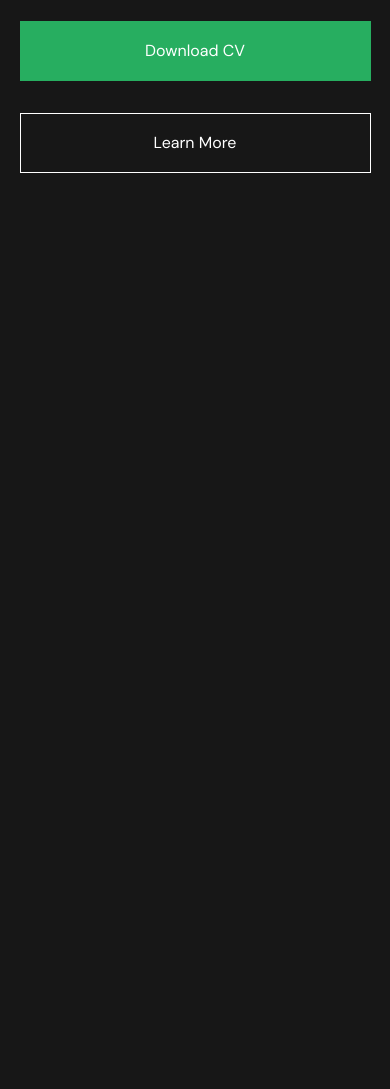
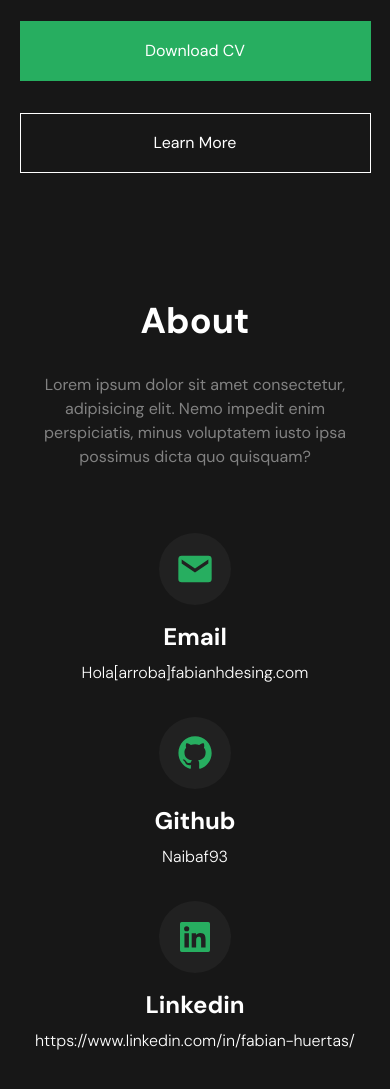
Before and after one commit to Naibaf93/portafolio-animado, a website: page src/index.html in a window 390 px wide. Shown: the part 591-1680 px from the top of the page. Before the commit the page ends 844 px from the top, so only its background shows below. Drawn offline with Linux system fonts and the light colour scheme.

Commit message:
seccion about con estilos y responsive

```diff
--- a/src/css/input.css
+++ b/src/css/input.css
@@ -5,6 +5,16 @@
 @layer base {
     h1, h2, h3, h4, h5, h6 {
         @apply font-bold;
+    }
+}
+
+@layer components {
+    .icons-container {
+        @apply p-4 w-max aspect-square bg-card-color rounded-full
+    }
+
+    .icons {
+        @apply fill-green-color w-10;
     }
 }
 
--- a/src/index.html
+++ b/src/index.html
@@ -37,7 +37,6 @@
                     </li>
                 </ul>
             </nav>
-        </header>
 
             <section class="pt-10 pb-16 md:flex justify-between items-center
             gap-8">
@@ -47,7 +46,7 @@
                 </figure>
 
                 <article class="text-center mt-8 md:w-1/2 md:text-left">
-                <h1 class="text-4xl">Hi, I'm Fabián Huertas.</h1>
+                    <h1 class="text-4xl md:text-5xl">Hi, I'm Fabián Huertas.</h1>
                     <p class="text-gray-color text-xl mt-3 mb-6">Frontend Developer</p>
 
                     <div class="grid grid-cols-[repeat(auto-fit,minmax(170px,1fr))]
@@ -59,6 +58,44 @@
                     </div>
                 </article>
             </section>
+        </header>
+
+        <main>
+            <section class="py-16 text-center">
+                <h2 class="text-4xl md:text-5xl">About</h2>
+                <p class="mt-8 mb-16 leading-normal text-gray-color
+                md:w-4/5 md:mx-auto">Lorem ipsum dolor sit amet consectetur, adipisicing elit. Nemo impedit enim perspiciatis, minus voluptatem iusto ipsa possimus dicta quo quisquam?</p>
+
+                <div class="grid gap-8 justify-center justify-items-center
+                md:grid-cols-3">
+                    <article class="w-max grid justify-items-center">
+                        <div class="icons-container">
+                            <svg xmlns="http://www.w3.org/2000/svg" viewBox="0 0 24 24" class="icons"><path d="M20 4H4a2 2 0 0 0-2 2v12a2 2 0 0 0 2 2h16a2 2 0 0 0 2-2V6a2 2 0 0 0-2-2zm0 4.7-8 5.334L4 8.7V6.297l8 5.333 8-5.333V8.7z"></path></svg>
+                        </div>
+
+                        <h3 class="text-2xl mt-4 mb-2">Email</h3>
+                        <p class="font-light">Hola[arroba]fabianhdesing.com</p>
+                    </article>
+
+                    <article class="w-max grid justify-items-center">
+                        <div class="icons-container">
+                            <svg xmlns="http://www.w3.org/2000/svg" viewBox="0 0 24 24" class="icons"><path fill-rule="evenodd" clip-rule="evenodd" d="M12.026 2c-5.509 0-9.974 4.465-9.974 9.974 0 4.406 2.857 8.145 6.821 9.465.499.09.679-.217.679-.481 0-.237-.008-.865-.011-1.696-2.775.602-3.361-1.338-3.361-1.338-.452-1.152-1.107-1.459-1.107-1.459-.905-.619.069-.605.069-.605 1.002.07 1.527 1.028 1.527 1.028.89 1.524 2.336 1.084 2.902.829.091-.645.351-1.085.635-1.334-2.214-.251-4.542-1.107-4.542-4.93 0-1.087.389-1.979 1.024-2.675-.101-.253-.446-1.268.099-2.64 0 0 .837-.269 2.742 1.021a9.582 9.582 0 0 1 2.496-.336 9.554 9.554 0 0 1 2.496.336c1.906-1.291 2.742-1.021 2.742-1.021.545 1.372.203 2.387.099 2.64.64.696 1.024 1.587 1.024 2.675 0 3.833-2.33 4.675-4.552 4.922.355.308.675.916.675 1.846 0 1.334-.012 2.41-.012 2.737 0 .267.178.577.687.479C19.146 20.115 22 16.379 22 11.974 22 6.465 17.535 2 12.026 2z"></path></svg>                        </div>
+
+                        <h3 class="text-2xl mt-4 mb-2">Github</h3>
+                        <p class="font-light">Naibaf93</p>
+                    </article>
+
+                    <article class="w-max grid justify-items-center">
+                        <div class="icons-container">
+                            <svg xmlns="http://www.w3.org/2000/svg" viewBox="0 0 24 24" class="icons"><path d="M20 3H4a1 1 0 0 0-1 1v16a1 1 0 0 0 1 1h16a1 1 0 0 0 1-1V4a1 1 0 0 0-1-1zM8.339 18.337H5.667v-8.59h2.672v8.59zM7.003 8.574a1.548 1.548 0 1 1 0-3.096 1.548 1.548 0 0 1 0 3.096zm11.335 9.763h-2.669V14.16c0-.996-.018-2.277-1.388-2.277-1.39 0-1.601 1.086-1.601 2.207v4.248h-2.667v-8.59h2.56v1.174h.037c.355-.675 1.227-1.387 2.524-1.387 2.704 0 3.203 1.778 3.203 4.092v4.71z"></path></svg>                        </div>
+
+                        <h3 class="text-2xl mt-4 mb-2">Linkedin</h3>
+                        <p class="font-light">https://www.linkedin.com/in/fabian-huertas/</p>
+                    </article>
+                </div>
+            </section>
+        </main>
+
     </div>
 </body>
 </html>
```
Also changed, not shown: src/css/output.css. Lines whose indentation alone changed are shown as unchanged.
